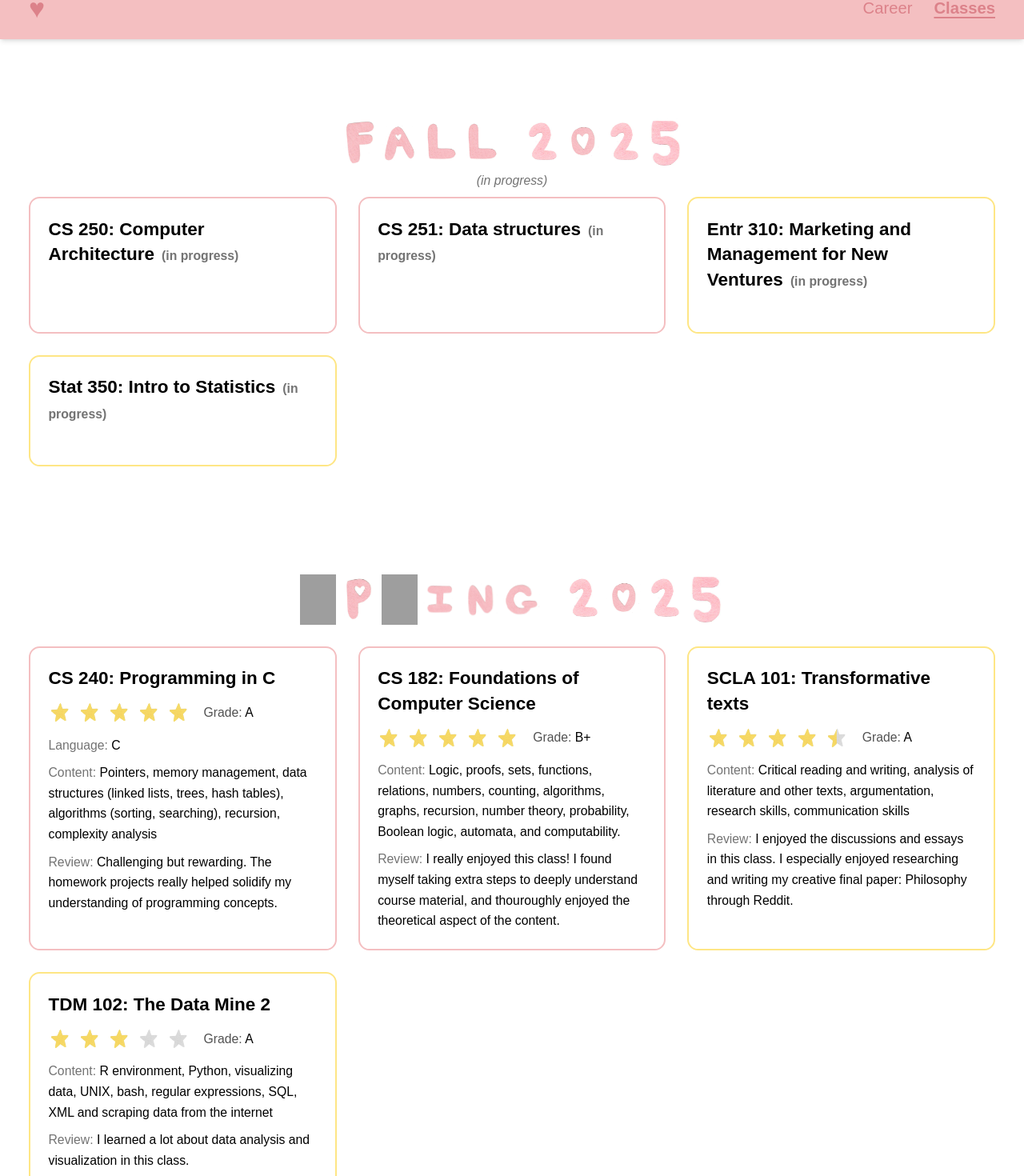
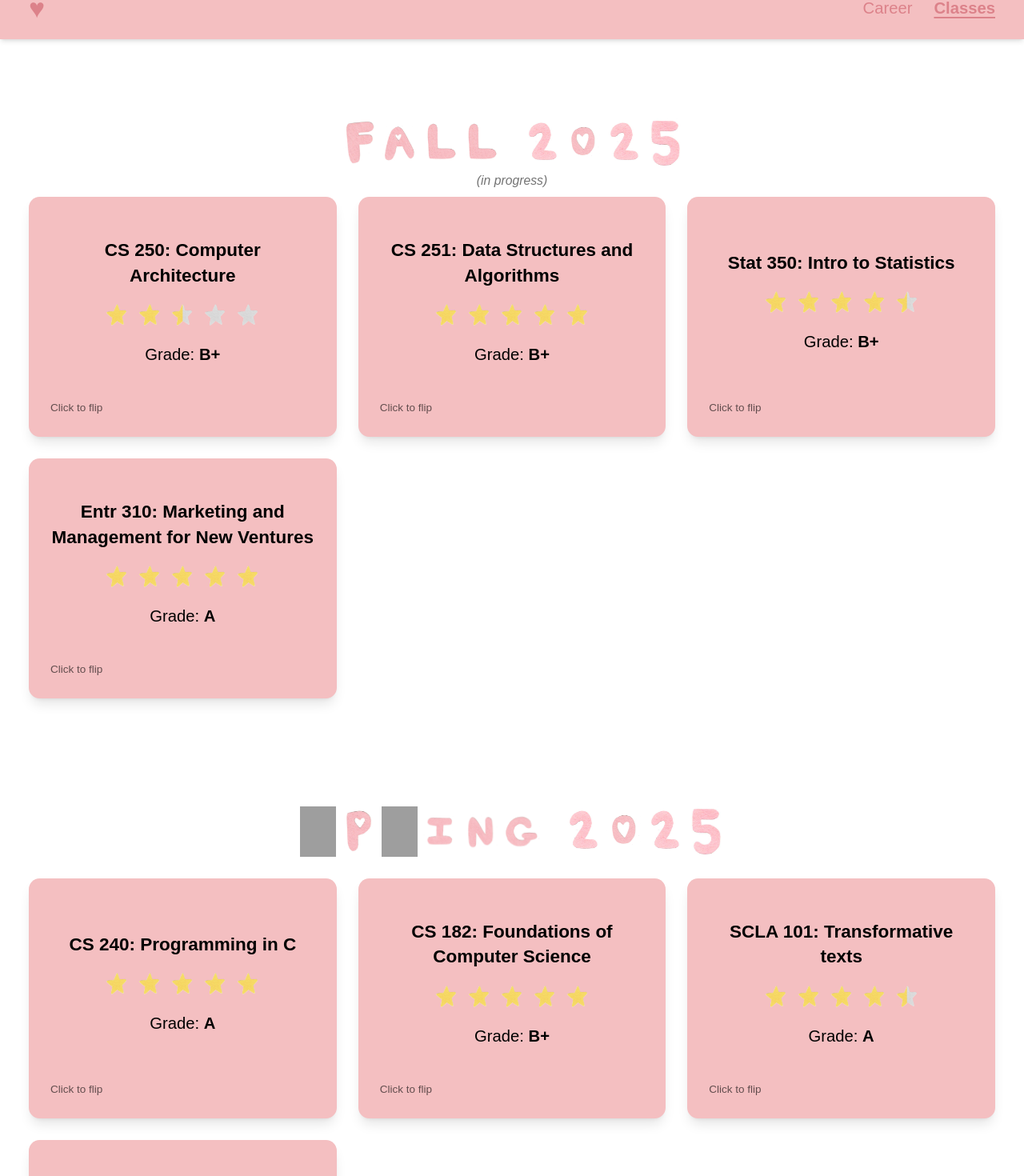
Before and after one commit to anikaact/AnikasArchives, a Next.js app: page /classes in a window 1280 px wide. Shown: the part 28-1498 px from the top of the page at 80% size. Built offline with nearby package versions, Linux system fonts and the light colour scheme; grey boxes are pictures that could not be loaded; a web font is replaced by a local one.

Commit message:
updated classes information and UI

```diff
--- a/src/app/classes/page.tsx
+++ b/src/app/classes/page.tsx
@@ -1,4 +1,9 @@
+"use client";
+
 // app/classes/page.tsx
+import { useState } from "react";
+import Image from "next/image";
+import ScrollReveal from "../ScrollReveal";
 
 type Course = {
   code: string;
@@ -25,11 +30,14 @@ function SvgText({ text, size = 60, gap = 6 }: { text: string; size?: number; ga
 
         if (isSvgy) {
           return (
-            <img
+            <Image
               key={idx}
               src={`/svgs/${letter}.svg`}
               alt={letter}
-              style={{ width: size, height: "auto", display: "block" }}
+              width={size}
+              height={size}
+              className="bg-transparent"
+              style={{ width: size, height: "auto", display: "block", backgroundColor: "transparent" }}
             />
           );
         }
@@ -53,13 +61,13 @@ function StarRating({ value = 0, size = 40 }: { value?: number; size?: number })
 
         return (
           <div key={i} className="relative shrink-0" style={{ width: size, height: size }}>
-            <img src="/gray_star.png" alt="" className="block w-full h-full" />
+            <Image src="/gray_star.png" alt="" width={size} height={size} className="block w-full h-full" />
             {fill > 0 && (
               <div
                 className="absolute top-0 left-0 h-full pointer-events-none"
                 style={{ width: "100%", clipPath: `inset(0 ${100 - fill}% 0 0)` }}
               >
-                <img src="/yellow_star.png" alt="" className="block w-full h-full" />
+                <Image src="/yellow_star.png" alt="" width={size} height={size} className="block w-full h-full" />
               </div>
             )}
           </div>
@@ -71,48 +79,91 @@ function StarRating({ value = 0, size = 40 }: { value?: number; size?: number })
 
 function CourseCard({ course }: { course: Course }) {
   const { code, title, grade, rating, language, content, review, inProgress } = course;
-
-  // Border color logic
-  const borderColor = code.startsWith("CS") ? "border-[#f4bfc1]" : "border-amber-200";
+  const [isFlipped, setIsFlipped] = useState(false);
 
   return (
-    <div className={`rounded-xl p-5 bg-white border-2 ${borderColor}`}>
-      <div className="flex flex-wrap items-center justify-between gap-3">
-        <div className="text-xl font-semibold">
-          <span className="text-black">{code}</span>
-          {title ? <span className="text-neutral-500"> — {title}</span> : null}
-          {inProgress ? <span className="ml-2 text-sm text-neutral-500">(in progress)</span> : null}
+    <div
+      className="relative h-[300px] cursor-pointer perspective-1000"
+      onClick={() => setIsFlipped(!isFlipped)}
+      style={{ perspective: "1000px" }}
+    >
+      <div
+        className={`relative w-full h-full transition-transform duration-700 transform-style-preserve-3d ${
+          isFlipped ? "rotate-y-180" : ""
+        }`}
+        style={{
+          transformStyle: "preserve-3d",
+          transform: isFlipped ? "rotateY(180deg)" : "rotateY(0deg)",
+        }}
+      >
+        {/* Front Side - Pink Background */}
+        <div
+          className="absolute w-full h-full rounded-xl p-6 bg-[#f4bfc1] flex flex-col justify-between backface-hidden shadow-lg"
+          style={{
+            backfaceVisibility: "hidden",
+            WebkitBackfaceVisibility: "hidden",
+            transform: "rotateY(0deg)",
+          }}
+        >
+          <div className="flex-1 flex flex-col justify-center items-center text-center">
+            <div className="text-xl font-semibold text-black mb-4">
+              <div>{code}</div>
+              {title && <div className="text-lg text-black/80 mt-1">{title}</div>}
+              {inProgress && (
+                <div className="text-sm text-black/60 mt-2 italic">(in progress)</div>
+              )}
             </div>
 
-        <div className="flex items-center gap-4 shrink-0">
-          {typeof rating === "number" ? <StarRating value={rating} size={28} /> : null}
-          {grade ? (
-            <span className="text-sm text-neutral-600">
-              Grade: <span className="text-black">{grade}</span>
-            </span>
-          ) : null}
+            {typeof rating === "number" && (
+              <div className="mb-4">
+                <StarRating value={rating} size={32} />
               </div>
+            )}
+
+            {grade && (
+              <div className="text-lg font-medium text-black">
+                Grade: <span className="font-bold">{grade}</span>
+              </div>
+            )}
           </div>
 
-      <div className="mt-3 space-y-2 text-sm leading-relaxed text-black">
-        {language ? (
-          <p>
-            <span className="text-neutral-500">Language:</span>{" "}
+          <div className="text-xs text-black/60 mt-4">Click to flip</div>
+        </div>
+
+        {/* Back Side - Content and Review */}
+        <div
+          className="absolute w-full h-full rounded-xl p-6 bg-white border-2 border-[#f4bfc1] flex flex-col backface-hidden shadow-lg overflow-y-auto"
+          style={{
+            backfaceVisibility: "hidden",
+            WebkitBackfaceVisibility: "hidden",
+            transform: "rotateY(180deg)",
+          }}
+        >
+          <div className="text-xl font-semibold text-black mb-4">{code}</div>
+
+          <div className="space-y-3 text-sm leading-relaxed text-black flex-1">
+            {language && (
+              <div>
+                <span className="text-neutral-500 font-medium">Language:</span>{" "}
                 <span className="text-black">{language}</span>
-          </p>
-        ) : null}
-        {content ? (
-          <p>
-            <span className="text-neutral-500">Content:</span>{" "}
+              </div>
+            )}
+            {content && (
+              <div>
+                <span className="text-neutral-500 font-medium">Content:</span>{" "}
                 <span className="text-black">{content}</span>
-          </p>
-        ) : null}
-        {review ? (
-          <p>
-            <span className="text-neutral-500">Review:</span>{" "}
-            <span className="text-black">{review}</span>
-          </p>
-        ) : null}
+              </div>
+            )}
+            {review && (
+              <div className="mt-4 pt-4 border-t border-[#f4bfc1]">
+                <span className="text-neutral-500 font-medium">Review:</span>{" "}
+                <span className="text-black italic">{review}</span>
+              </div>
+            )}
+          </div>
+
+          <div className="text-xs text-black/60 mt-4 text-center">Click to flip back</div>
+        </div>
       </div>
     </div>
   );
@@ -206,10 +257,43 @@ export default function ClassesPage() {
   ];
 
   const fall2025: Course[] = [
-    { code: "CS 250: Computer Architecture", inProgress: true },
-    { code: "CS 251: Data structures", inProgress: true },
-    { code: "Entr 310: Marketing and Management for New Ventures", inProgress: true },
-    { code: "Stat 350: Intro to Statistics", inProgress: true },
+    {
+      code: "CS 250: Computer Architecture",
+      grade: "B+",
+      rating: 2.5,
+      content:
+        "Digital Logic, Assembly Language, Computer Organization, Memory Hierarchy, I/O, Interrupts, Pipelining, Caches, Virtual Memory, and Parallel Computing",
+      review:
+        "The content I learned in this class was extremely interesting, but the professor was not organized. I had to do a lot of self-studying to keep up.",
+    },
+    {
+      code: "CS 251: Data Structures and Algorithms",
+      grade: "B+",
+      rating: 5,
+      language: "C++",
+      content:
+        "Runtime Analysis, Sorting, Graph Algorithms, trees, and hash tables",
+      review:
+        "I enjoyed this class! The professor was very engaging and the content was interesting. I learned a lot about data structures and algorithms.",
+    },
+    {
+      code: "Stat 350: Intro to Statistics",
+      grade: "B+",
+      rating: 4.5,
+      language: "R",
+      content:
+        "data-driven foundation in applied statistics, covering everything from exploratory analysis and experimental design to complex statistical inference and multiple regression using modern software.",
+      review:
+        "It was hard getting used to the flipped-learning format(watching videos at home and then coming to class to practice), but I enjoyed the content and the professor was very engaging. I was able to collaborate with peers in tackling complex problems.",
+    },
+    {
+      code: "Entr 310: Marketing and Management for New Ventures",
+      grade: "A",
+      rating: 5,
+      content:
+        "advanced proficiency in essential venture creation and management skills, including marketing, finance, project management, leadership, and ethics.",
+      review: "I absolutely LOVED this class and my professor!! He went above and beyond in finding incredible guest speakers, and gave me career advice. I was able to learn so much about building a business from successful entrepreneurs. Thank you Professor Scott!",
+    },
   ];
 
   return (
@@ -217,6 +301,7 @@ export default function ClassesPage() {
       <div className="max-w-6xl mx-auto">
 
         {/* Fall 2025 */}
+        <ScrollReveal direction="up">
           <section className="mb-12 mt-12">
             <div className="mb-2 flex flex-col items-center">
               <SvgText text="Fall 2025" size={45} />
@@ -224,34 +309,45 @@ export default function ClassesPage() {
             </div>
             <div className="grid gap-6 grid-cols-1 sm:grid-cols-2 lg:grid-cols-3">
               {fall2025.map((c, idx) => (
-              <CourseCard key={`f25-${idx}`} course={c} />
+                <ScrollReveal key={`f25-${idx}`} direction="scale" delay={idx * 0.1}>
+                  <CourseCard course={c} />
+                </ScrollReveal>
               ))}
             </div>
           </section>
+        </ScrollReveal>
 
         {/* Spring 2025 */}
+        <ScrollReveal direction="up">
           <section className="mb-12 mt-30">
             <div className="mb-6 flex justify-center">
               <SvgText text="Spring 2025" size={45} />
             </div>
             <div className="grid gap-6 grid-cols-1 sm:grid-cols-2 lg:grid-cols-3">
               {spring2025.map((c, idx) => (
-              <CourseCard key={`s25-${idx}`} course={c} />
+                <ScrollReveal key={`s25-${idx}`} direction="scale" delay={idx * 0.1}>
+                  <CourseCard course={c} />
+                </ScrollReveal>
               ))}
             </div>
           </section>
+        </ScrollReveal>
 
         {/* Fall 2024 */}
+        <ScrollReveal direction="up">
           <section className="mb-12 mt-30">
             <div className="mb-6 flex justify-center">
               <SvgText text="Fall 2024" size={45} />
             </div>
             <div className="grid gap-6 grid-cols-1 sm:grid-cols-2 lg:grid-cols-3">
               {fall2024.map((c, idx) => (
-              <CourseCard key={`f24-${idx}`} course={c} />
+                <ScrollReveal key={`f24-${idx}`} direction="scale" delay={idx * 0.1}>
+                  <CourseCard course={c} />
+                </ScrollReveal>
               ))}
             </div>
           </section>
+        </ScrollReveal>
       </div>
     </main>
   );
--- a/src/app/globals.css
+++ b/src/app/globals.css
@@ -234,3 +234,30 @@ img.cutout-text {
   background: transparent !important;
   background-color: transparent !important;
 }
+
+/* Flashcard 3D flip animations */
+.perspective-1000 {
+  perspective: 1000px;
+}
+
+.transform-style-preserve-3d {
+  transform-style: preserve-3d;
+}
+
+.backface-hidden {
+  backface-visibility: hidden;
+  -webkit-backface-visibility: hidden;
+}
+
+.rotate-y-180 {
+  transform: rotateY(180deg);
+}
+
+@keyframes flip {
+  from {
+    transform: rotateY(0deg);
+  }
+  to {
+    transform: rotateY(180deg);
+  }
+}
```
Also changed, not shown: src/app/career/page.tsx (+50 -15 lines). Lines whose indentation alone changed are shown as unchanged.
